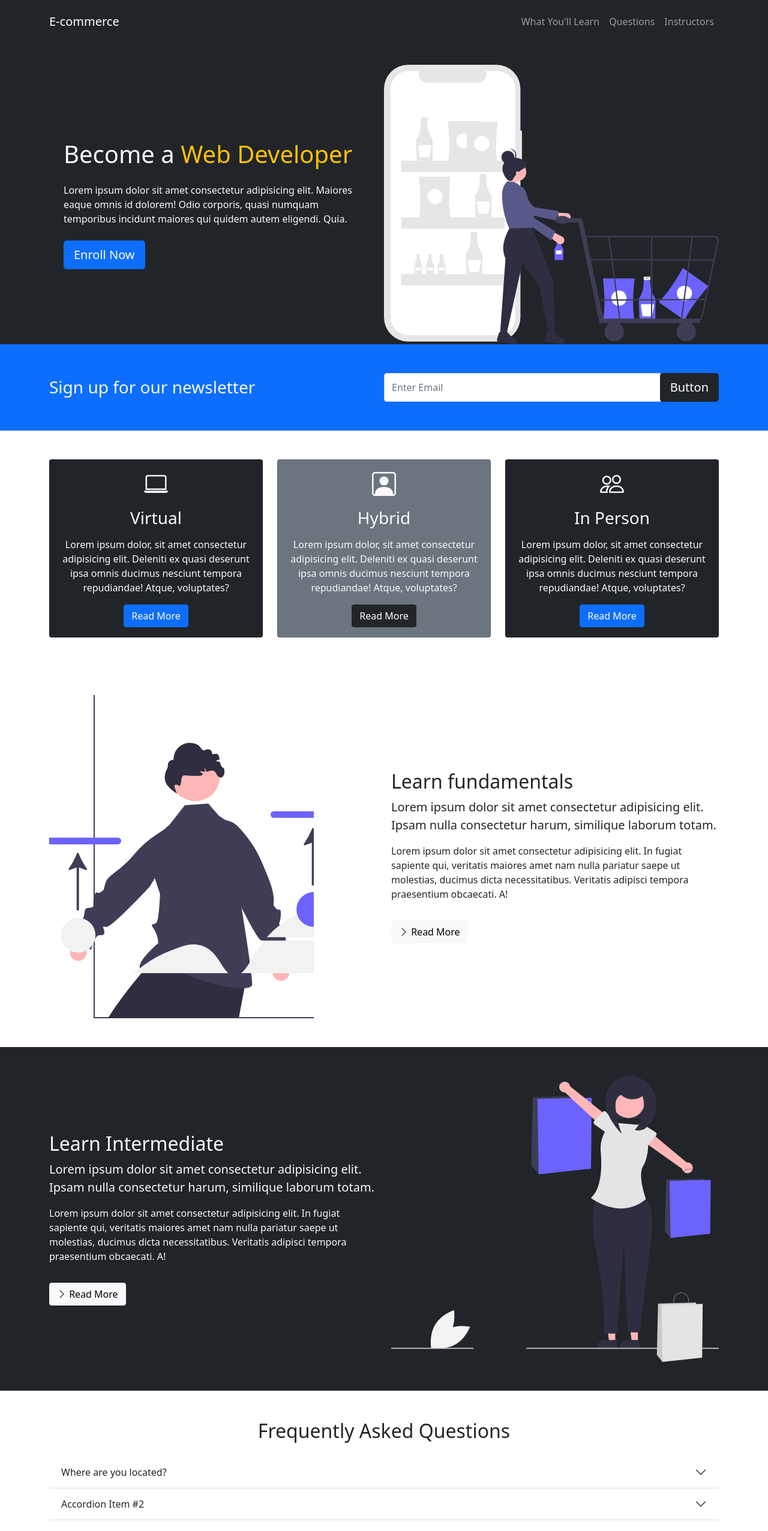
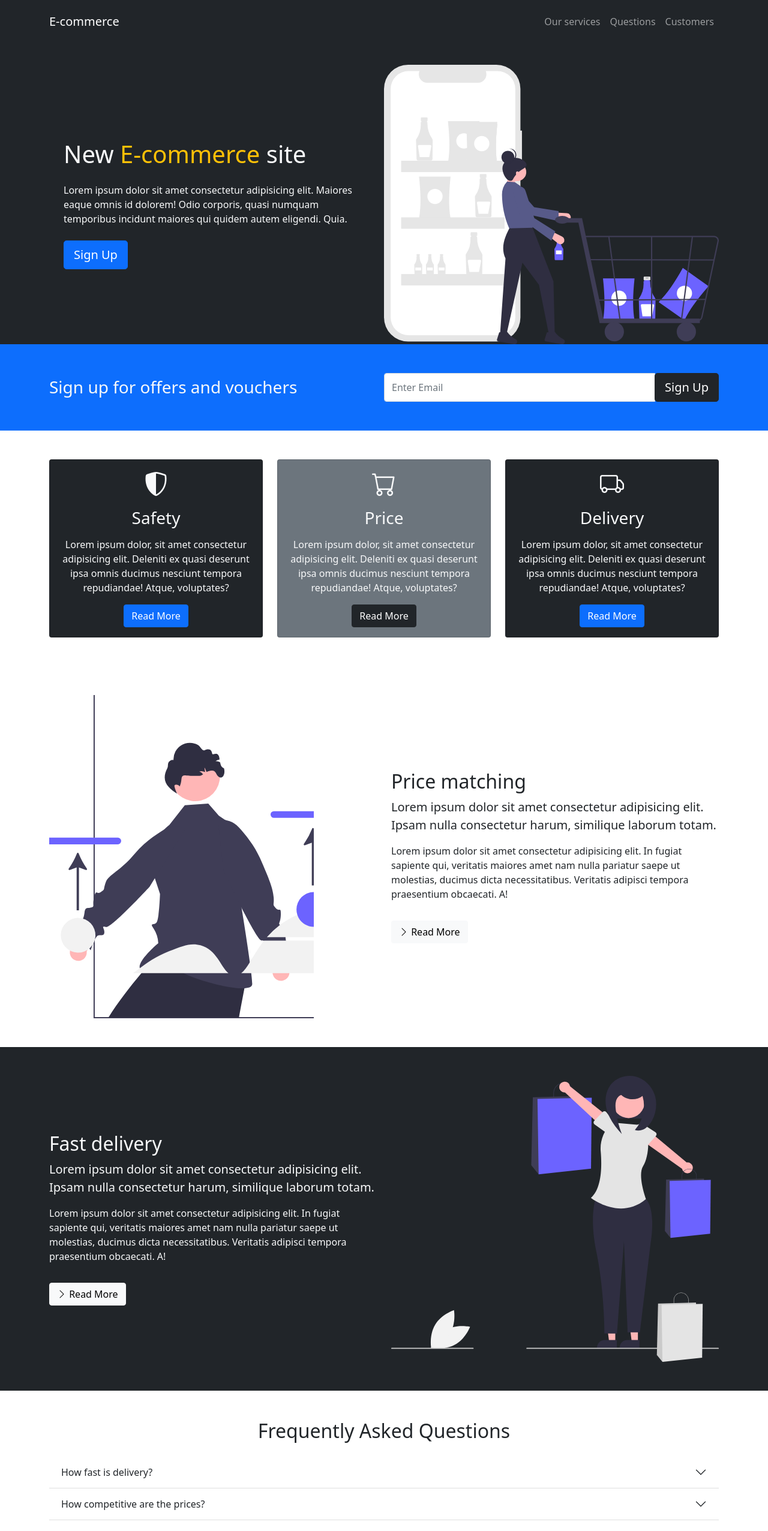
Before and after one commit to xray79/static-web, a plain HTML site: page index.html in a window 1280 px wide. Shown: the top 2553 px of the page at 60% size. Drawn offline with nearby package versions, Linux system fonts and the light colour scheme.

Commit message:
change heading text

```diff
--- a/index.html
+++ b/index.html
@@ -36,13 +36,13 @@
         <div class="collapse navbar-collapse" id="navmenu">
           <ul class="navbar-nav ms-auto">
             <li class="nav-item">
-              <a href="#learn" class="nav-link">What You'll Learn</a>
+              <a href="#service" class="nav-link">Our services</a>
             </li>
             <li class="nav-item">
               <a href="#questions" class="nav-link">Questions</a>
             </li>
             <li class="nav-item">
-              <a href="#instructors" class="nav-link">Instructors</a>
+              <a href="#customers" class="nav-link">Customers</a>
             </li>
           </ul>
         </div>
@@ -56,13 +56,13 @@
       <div class="container">
         <div class="d-sm-flex align-items-center justify-content-between">
           <div class="px-4">
-            <h1>Become a <span class="text-warning">Web Developer</span></h1>
+            <h1>New <span class="text-warning">E-commerce</span> site</h1>
             <p class="my-4">
               Lorem ipsum dolor sit amet consectetur adipisicing elit. Maiores
               eaque omnis id dolorem! Odio corporis, quasi numquam temporibus
               incidunt maiores qui quidem autem eligendi. Quia.
             </p>
-            <button class="btn btn-lg btn-primary">Enroll Now</button>
+            <button class="btn btn-lg btn-primary">Sign Up</button>
           </div>
           <img
             class="img-fluid w-50 d-none d-sm-block"
@@ -77,12 +77,12 @@
     <section class="bg-primary text-light p-5">
       <div class="container">
         <div class="d-md-flex justify-content-between align-items-center">
-          <h3 class="mb-3 mb-md-0">Sign up for our newsletter</h3>
+          <h3 class="mb-3 mb-md-0">Sign up for offers and vouchers</h3>
 
           <div class="input-group news-input">
             <input type="text" class="form-control" placeholder="Enter Email" />
             <div class="input-group-append">
-              <button class="btn btn-dark btn-lg" type="button">Button</button>
+              <button class="btn btn-dark btn-lg" type="button">Sign Up</button>
             </div>
           </div>
         </div>
@@ -98,9 +98,9 @@
             <div class="card bg-dark text-light">
               <div class="card-body text-center">
                 <div class="h1 mb-3">
-                  <i class="bi bi-laptop"></i>
+                  <i class="bi bi-shield-shaded"></i>
                 </div>
-                <h3 class="card-title mb-3">Virtual</h3>
+                <h3 class="card-title mb-3">Safety</h3>
                 <p class="card-text">
                   Lorem ipsum dolor, sit amet consectetur adipisicing elit.
                   Deleniti ex quasi deserunt ipsa omnis ducimus nesciunt tempora
@@ -116,9 +116,9 @@
             <div class="card bg-secondary text-light">
               <div class="card-body text-center">
                 <div class="h1 mb-3">
-                  <i class="bi bi-person-square"></i>
+                  <i class="bi bi-cart"></i>
                 </div>
-                <h3 class="card-title mb-3">Hybrid</h3>
+                <h3 class="card-title mb-3">Price</h3>
                 <p class="card-text">
                   Lorem ipsum dolor, sit amet consectetur adipisicing elit.
                   Deleniti ex quasi deserunt ipsa omnis ducimus nesciunt tempora
@@ -134,9 +134,9 @@
             <div class="card bg-dark text-light">
               <div class="card-body text-center">
                 <div class="h1 mb-3">
-                  <i class="bi bi-people"></i>
+                  <i class="bi bi-truck"></i>
                 </div>
-                <h3 class="card-title mb-3">In Person</h3>
+                <h3 class="card-title mb-3">Delivery</h3>
                 <p class="card-text">
                   Lorem ipsum dolor, sit amet consectetur adipisicing elit.
                   Deleniti ex quasi deserunt ipsa omnis ducimus nesciunt tempora
@@ -150,8 +150,8 @@
       </div>
     </section>
 
-    <!-- Learn sections -->
-    <section id="learn" class="p-5">
+    <!-- Service sections -->
+    <section id="service" class="p-5">
       <div class="container">
         <div class="row align-items-center justify-content-between">
           <div class="col-md">
@@ -162,7 +162,7 @@
             />
           </div>
           <div class="col-md">
-            <h2>Learn fundamentals</h2>
+            <h2>Price matching</h2>
             <p class="lead">
               Lorem ipsum dolor sit amet consectetur adipisicing elit. Ipsam
               nulla consectetur harum, similique laborum totam.
@@ -186,7 +186,7 @@
       <div class="container">
         <div class="row align-items-center justify-content-between">
           <div class="col-md text-light">
-            <h2>Learn Intermediate</h2>
+            <h2>Fast delivery</h2>
             <p class="lead">
               Lorem ipsum dolor sit amet consectetur adipisicing elit. Ipsam
               nulla consectetur harum, similique laborum totam.
@@ -227,7 +227,7 @@
                 data-bs-toggle="collapse"
                 data-bs-target="#question-one"
               >
-                Where are you located?
+                How fast is delivery?
               </button>
             </h2>
             <div
@@ -256,7 +256,7 @@
                 data-bs-toggle="collapse"
                 data-bs-target="#question-two"
               >
-                Accordion Item #2
+                How competitive are the prices?
               </button>
             </h2>
             <div
@@ -285,7 +285,7 @@
                 data-bs-toggle="collapse"
                 data-bs-target="#question-three"
               >
-                Accordion Item #3
+                How are you handling COVID-19?
               </button>
             </h2>
             <div
@@ -314,7 +314,7 @@
                 data-bs-toggle="collapse"
                 data-bs-target="#question-four"
               >
-                Accordion Item #4
+                What if there is a problem with my order?
               </button>
             </h2>
             <div
@@ -342,7 +342,7 @@
                 data-bs-toggle="collapse"
                 data-bs-target="#question-five"
               >
-                Accordion Item #5
+                What is your returns policy?
               </button>
             </h2>
             <div
@@ -364,10 +364,10 @@
       </div>
     </section>
 
-    <!-- Instructors -->
-    <section id="instructors" class="p-5 bg-primary">
+    <!-- Customers -->
+    <section id="customers" class="p-5 bg-primary">
       <div class="container">
-        <h2 class="text-center text-white">Our Instructors</h2>
+        <h2 class="text-center text-white">Our Customers</h2>
         <p class="lead text-center text-white mb-5">
           Lorem ipsum, dolor sit amet consectetur adipisicing elit. Possimus
           laudantium soluta iure nostrum placeat labore.
@@ -472,7 +472,14 @@
       </div>
     </section>
 
-    <!--  -->
+    <!-- Contact -->
+    <section class="p-5">
+      <div class="container">
+        <div class="row g-4">
+          <div class="col-md"></div>
+        </div>
+      </div>
+    </section>
 
     <script
       src="https://cdn.jsdelivr.net/npm/bootstrap@5.0.2/dist/js/bootstrap.bundle.min.js"
```
